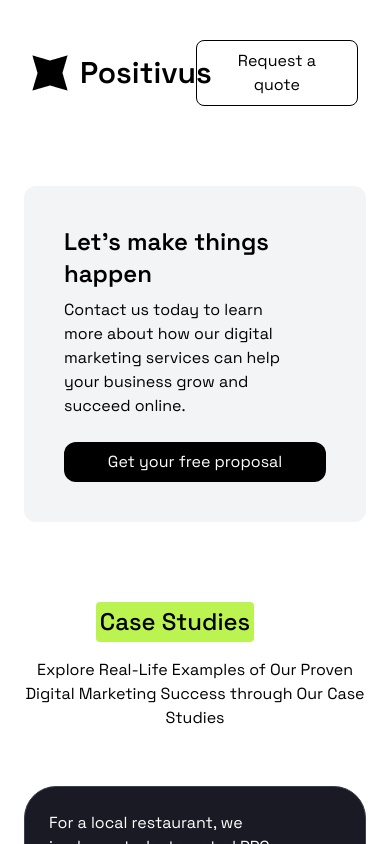
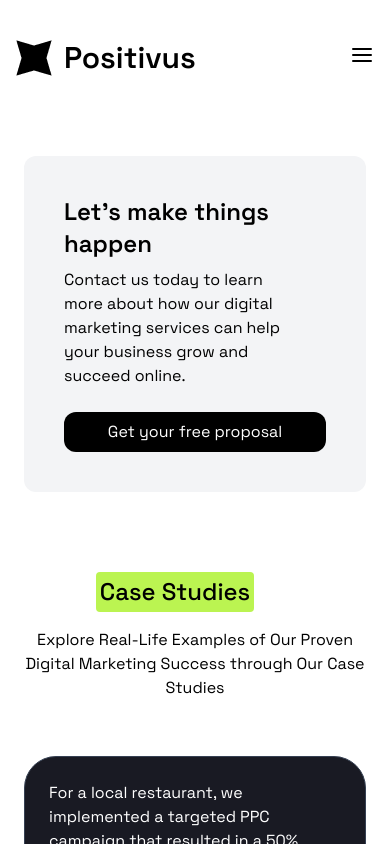
Before and after one commit to FahadBinQaiser/Positivus, a React (Vite) app: page / in a window 390 px wide. Shown: the top 844 px of the page. Built offline with nearby package versions, Linux system fonts and the light colour scheme.

Commit message:
Hamburger for responsive navbar

```diff
--- a/package.json
+++ b/package.json
@@ -13,6 +13,7 @@
     "@tailwindcss/vite": "^4.1.5",
     "react": "^19.0.0",
     "react-dom": "^19.0.0",
+    "react-icons": "^5.5.0",
     "tailwindcss": "^4.1.5"
   },
   "devDependencies": {
--- a/src/navbar/Navbar.jsx
+++ b/src/navbar/Navbar.jsx
@@ -1,9 +1,17 @@
-import React from "react";
+import React, { useState } from "react";
+import { FiMenu, FiX } from "react-icons/fi";
 
 const Navbar = () => {
+    const [isOpen, setIsOpen] = useState(false);
+
+    const toggleMenu = () => setIsOpen(!isOpen);
+    const closeMenu = () => setIsOpen(false);
+
     return (
-        <div className="navbar  sm:px-0 space-grotesk pt-10 max-w-5xl mx-auto flex justify-between items-center px-8">
-            <div className="leftSide flex gap-3 items-center">
+        <div className="space-grotesk pt-10 max-w-5xl mx-auto px-4">
+            <div className="flex justify-between items-center">
+                {/* Logo */}
+                <div className="flex gap-3 items-center">
                     <img
                         src="/Star.png"
                         className="w-9 h-9 object-cover"
@@ -12,6 +20,7 @@ const Navbar = () => {
                     <h1 className="text-3xl font-semibold">Positivus</h1>
                 </div>
 
+                {/* Desktop Links */}
                 <div className="hidden md:flex gap-8 text-md">
                     <a href="#about" className="hover:text-gray-600">About us</a>
                     <a href="#services" className="hover:text-gray-600">Services</a>
@@ -20,11 +29,37 @@ const Navbar = () => {
                     <a href="#blog" className="hover:text-gray-600">Blog</a>
                 </div>
 
-            <div>
-                <button className="border cursor-pointer border-black px-6 py-2 rounded-lg hover:bg-black hover:text-white transition-all">
+                {/* Button */}
+                <div className="hidden md:block">
+                    <button className="border border-black px-6 py-2 rounded-lg hover:bg-black hover:text-white transition-all">
                         Request a quote
                     </button>
                 </div>
+
+                {/* Hamburger */}
+                <div className="md:hidden">
+                    <button onClick={toggleMenu}>
+                        {isOpen ? <FiX size={24} /> : <FiMenu size={24} />}
+                    </button>
+                </div>
+            </div>
+
+            {/* Mobile Menu */}
+            {isOpen && (
+                <div className="md:hidden mt-4 flex flex-col gap-4 text-md">
+                    <a href="#about" onClick={closeMenu}>About us</a>
+                    <a href="#services" onClick={closeMenu}>Services</a>
+                    <a href="#use-cases" onClick={closeMenu}>Use Cases</a>
+                    <a href="#pricing" onClick={closeMenu}>Pricing</a>
+                    <a href="#blog" onClick={closeMenu}>Blog</a>
+                    <button
+                        onClick={closeMenu}
+                        className="border border-black px-6 py-2 rounded-lg hover:bg-black hover:text-white transition-all mt-2"
+                    >
+                        Request a quote
+                    </button>
+                </div>
+            )}
         </div>
     );
 };
```
Also changed, not shown: 1 other file (tests, documents, lock files or other folders). Lines whose indentation alone changed are shown as unchanged.
